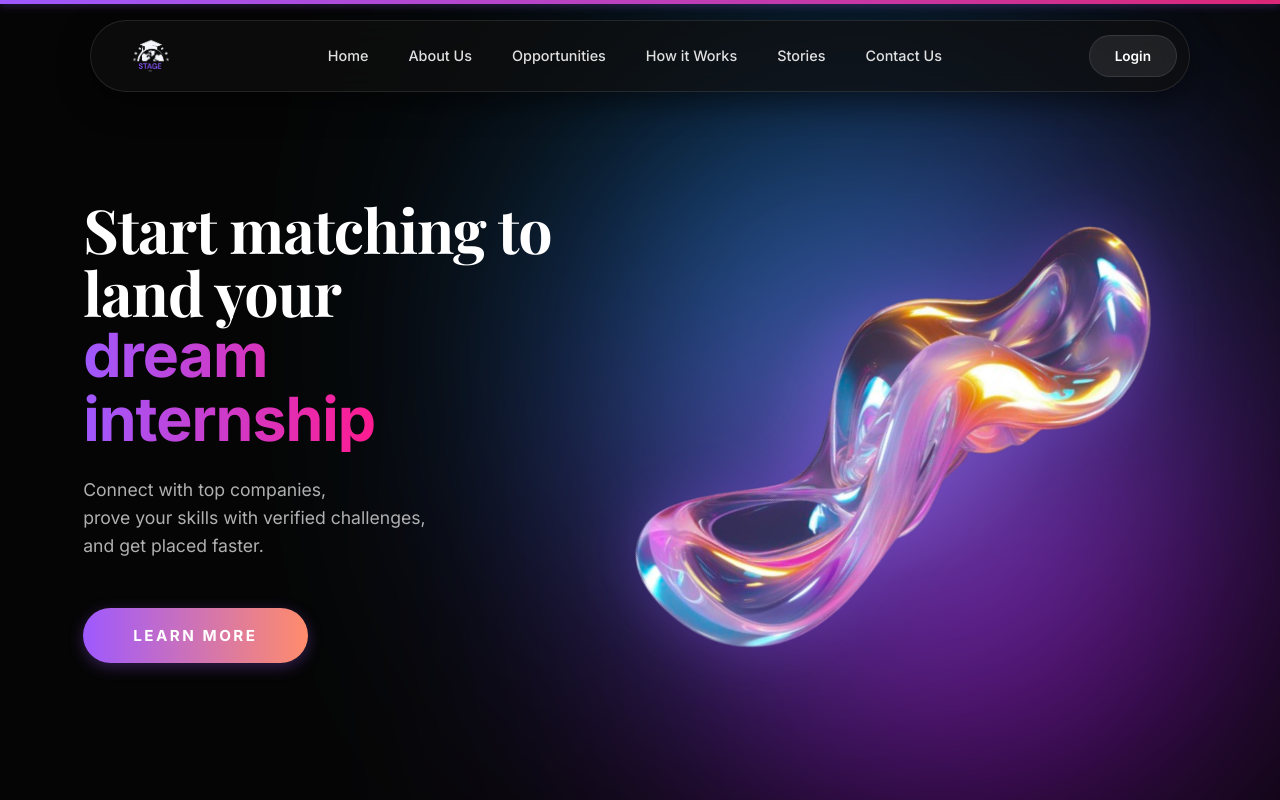
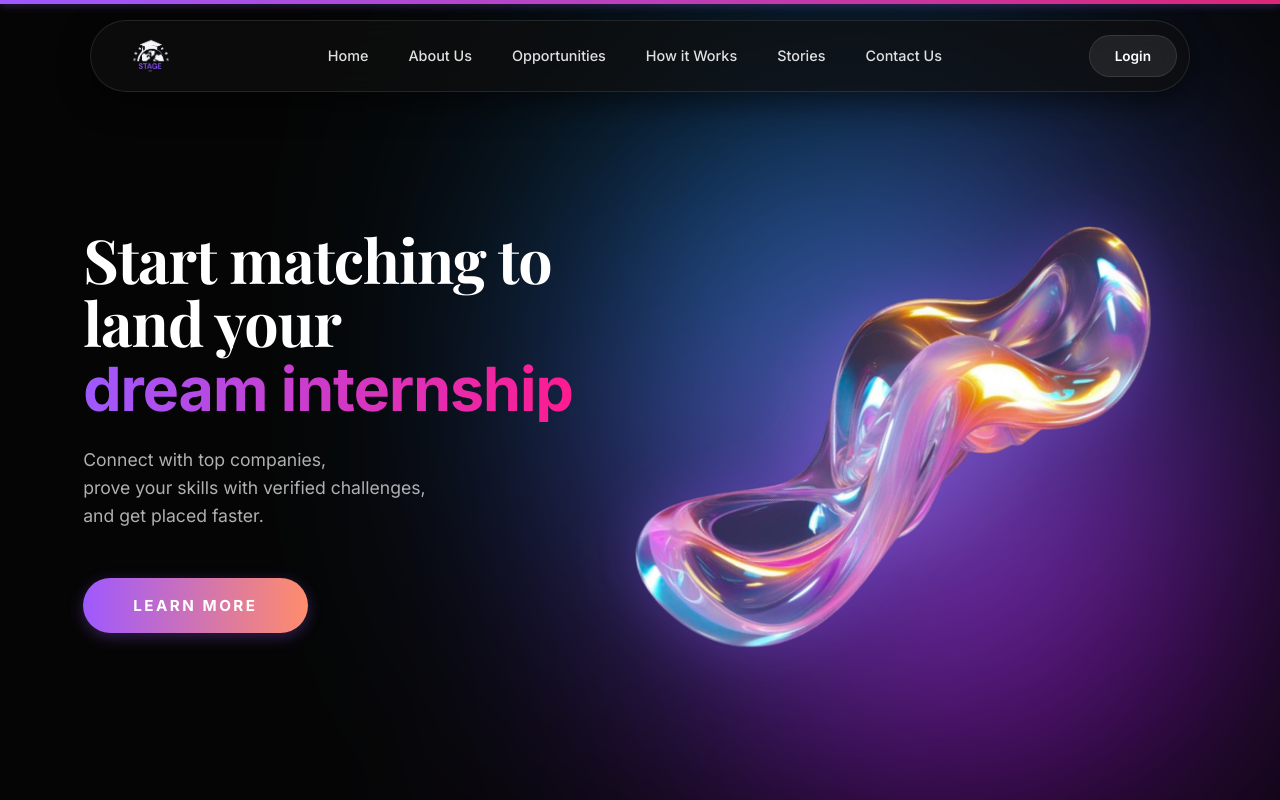
Before and after one commit to esradi/devlopment, a React (Vite) app: page / in a window 1280 px wide. Shown: the top 800 px of the page. Built offline with nearby package versions, Linux system fonts and the light colour scheme; a web font is replaced by a local one.

Commit message:
Fix Hero heading flow and highlight styling

```diff
--- a/src/components/Hero/Hero.css
+++ b/src/components/Hero/Hero.css
@@ -27,11 +27,12 @@
 
 .main-heading {
     font-family: 'Playfair Display', serif;
-    font-size: clamp(2.5rem, 8vw, 3.5rem);
+    font-size: clamp(2.5rem, 8vw, 3.8rem);
     font-weight: 700;
-    line-height: 1.2;
+    line-height: 1.15;
     color: #fff;
     margin-bottom: 24px;
+    max-width: 800px;
 }
 
 .highlight {
--- a/src/components/Hero/Hero.jsx
+++ b/src/components/Hero/Hero.jsx
@@ -52,8 +52,8 @@ const Hero = () => {
                     animate="visible"
                 >
                     <motion.h1 className="main-heading" variants={itemVariants}>
-                        Start matching to <br />
-                        land your <span className="highlight">dream <br /> internship</span>
+                        Start matching to land your <br />
+                        <span className="highlight">dream internship</span>
                     </motion.h1>
 
                     <motion.p className="subheading" variants={itemVariants}>
```
